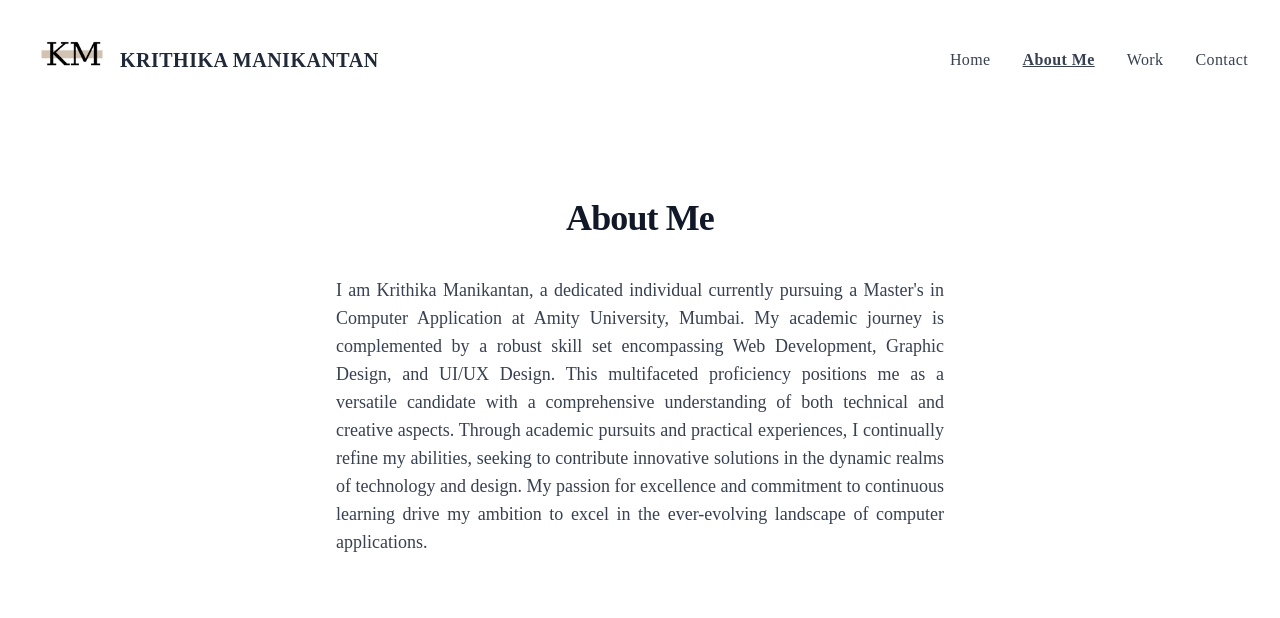
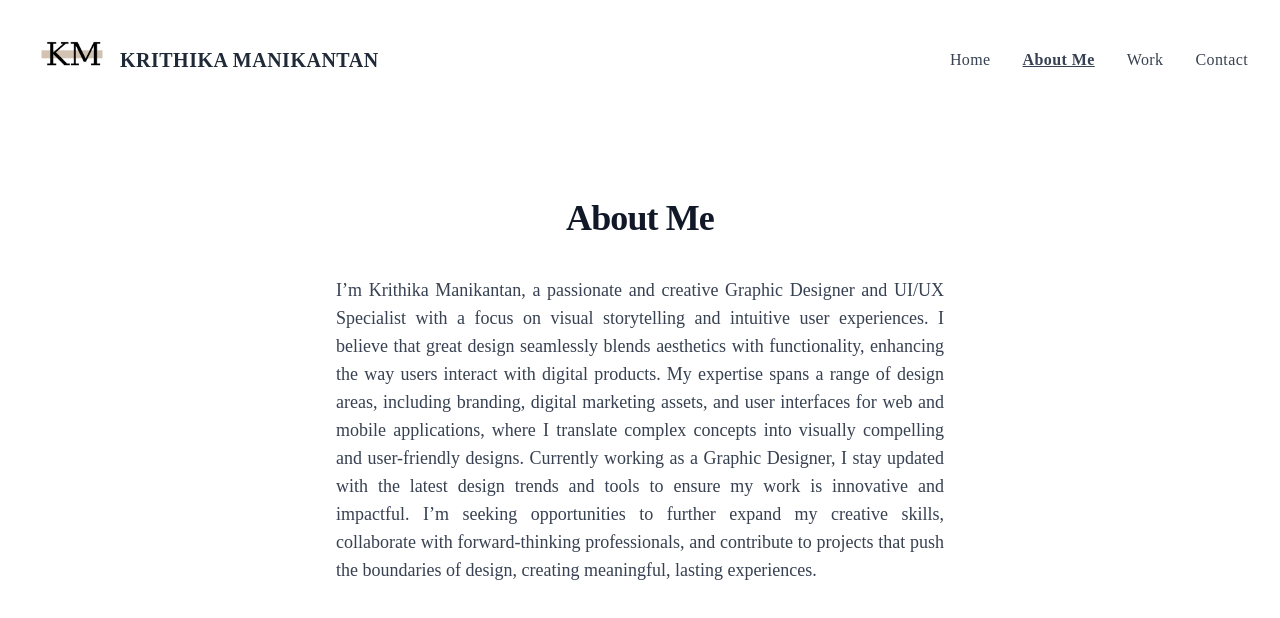
Before and after one commit to Khushi2402/Portfolio-Project, a React (Create React App) app: page /about in a window 1280 px wide. Shown: the top 618 px of the page. Built offline with nearby package versions, Linux system fonts and the light colour scheme.

Commit message:
Modified About me section

```diff
--- a/src/components/About.jsx
+++ b/src/components/About.jsx
@@ -10,7 +10,7 @@ const About = () => {
           About Me
         </h2>
         <p className="font-nav text-base  text-justify text-gray-700 md:text-lg sm:px-4">
-I am Krithika Manikantan, a dedicated individual currently pursuing a Master's in Computer Application at Amity University, Mumbai. My academic journey is complemented by a robust skill set encompassing Web Development, Graphic Design, and UI/UX Design. This multifaceted proficiency positions me as a versatile candidate with a comprehensive understanding of both technical and creative aspects. Through academic pursuits and practical experiences, I continually refine my abilities, seeking to contribute innovative solutions in the dynamic realms of technology and design. My passion for excellence and commitment to continuous learning drive my ambition to excel in the ever-evolving landscape of computer applications.
+        I’m Krithika Manikantan, a passionate and creative Graphic Designer and UI/UX Specialist with a focus on visual storytelling and intuitive user experiences. I believe that great design seamlessly blends aesthetics with functionality, enhancing the way users interact with digital products. My expertise spans a range of design areas, including branding, digital marketing assets, and user interfaces for web and mobile applications, where I translate complex concepts into visually compelling and user-friendly designs. Currently working as a Graphic Designer, I stay updated with the latest design trends and tools to ensure my work is innovative and impactful. I’m seeking opportunities to further expand my creative skills, collaborate with forward-thinking professionals, and contribute to projects that push the boundaries of design, creating meaningful, lasting experiences.
         </p>
       </div>
     </div>
```
